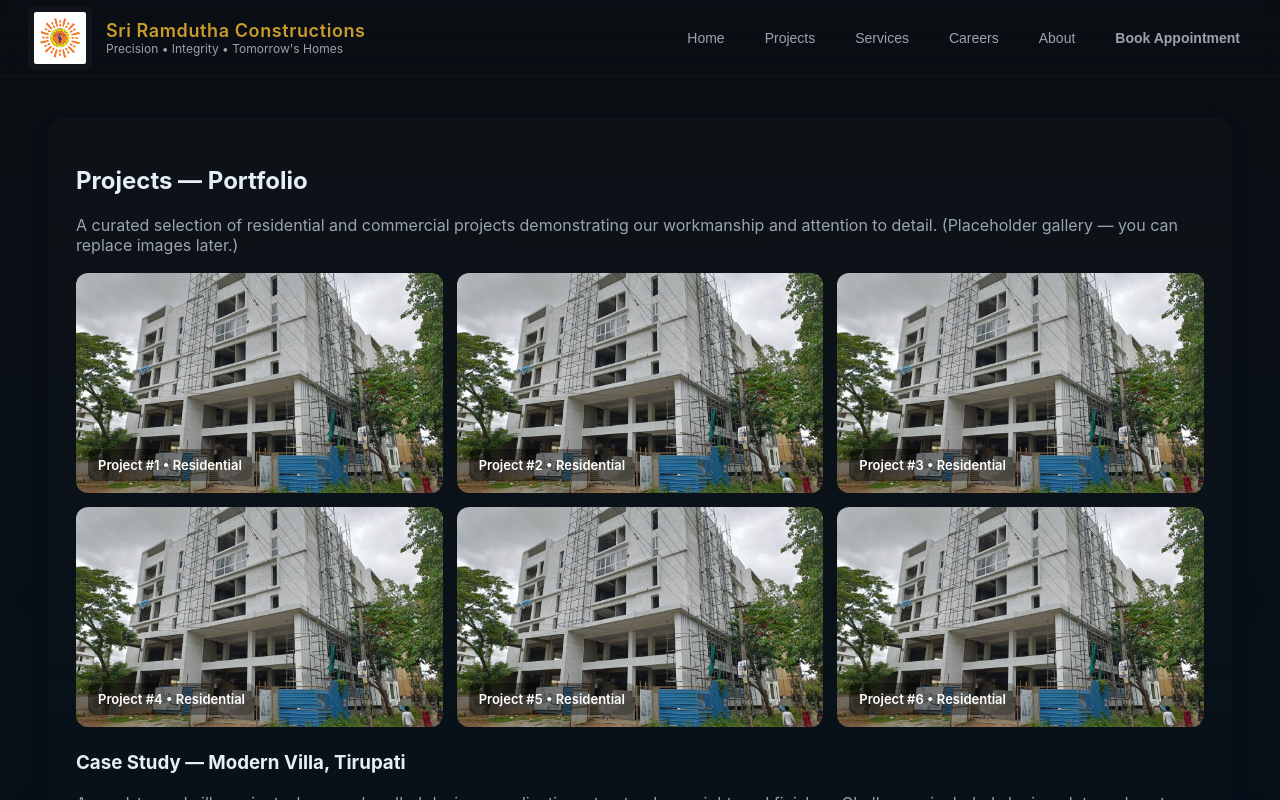
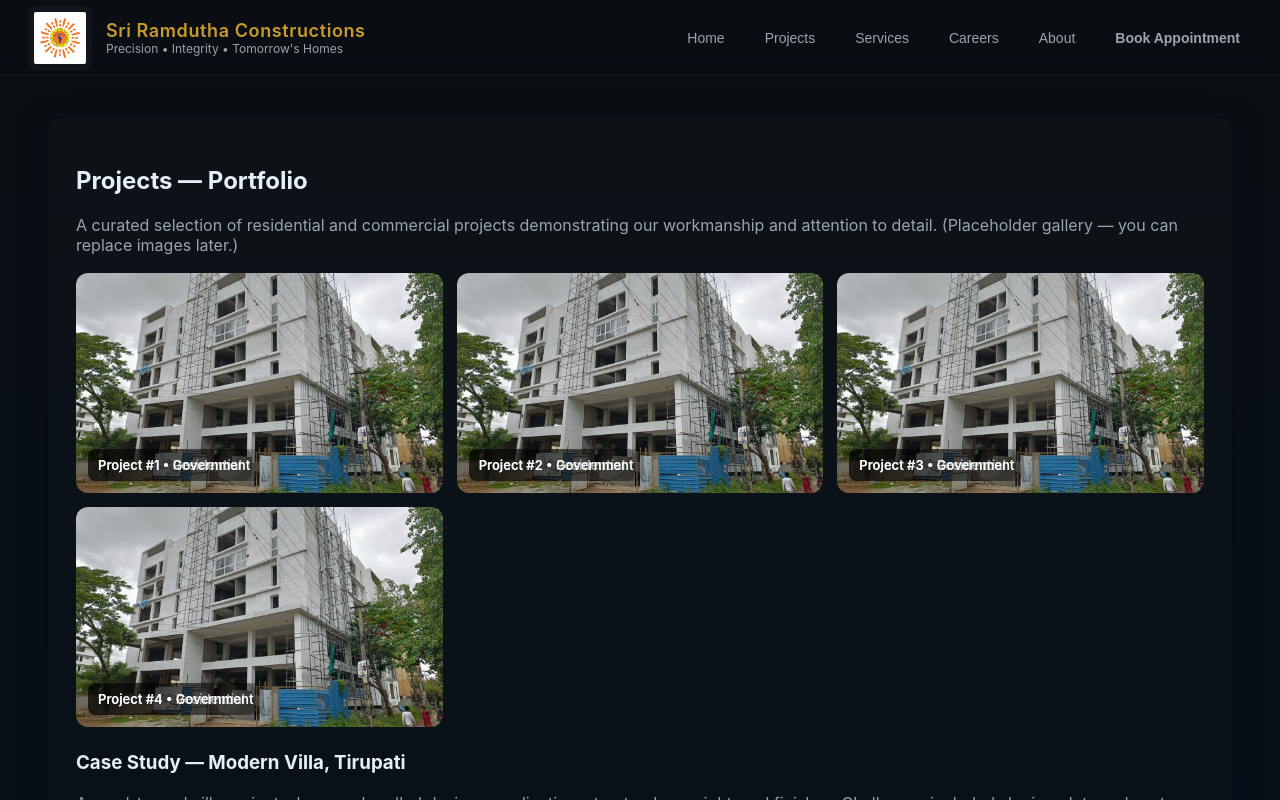
Before and after one commit to sri-ramdutha-website/sri-ramdutha-website, a React (Vite) app: page / in a window 1280 px wide. Both pictures are taken after a click on the button "Projects". Shown: the top 800 px of the page. Built offline with nearby package versions, Linux system fonts and the light colour scheme.

Commit message:
project images updated

```diff
--- a/src/App.jsx
+++ b/src/App.jsx
@@ -262,10 +262,12 @@ export default function App() {
             <p style={{ color: "var(--muted)" }}>A curated selection of residential and commercial projects demonstrating our workmanship and attention to detail. (Placeholder gallery — you can replace images later.)</p>
 
             <div className="projects-grid" style={{ marginTop: 18 }}>
-              {[1, 2, 3, 4, 5, 6].map((i) => (
+              {[1, 2, 3, 4].map((i) => (
                 <div className="project-card" key={i} onClick={() => alert("Replace this with project detail modal — project " + i)}>
                   <img src="/proj1.jpeg" alt="Project 1" />
                   <div className="project-meta">Project #{i} • Residential</div>
+                  <img src="/proj2.jpeg" alt="Project 2" />
+                  <div className="project-meta">Project #{i} • Government</div>
                 </div>
               ))}
             </div>
```
Also changed, not shown: public/proj2.jpeg (added).
